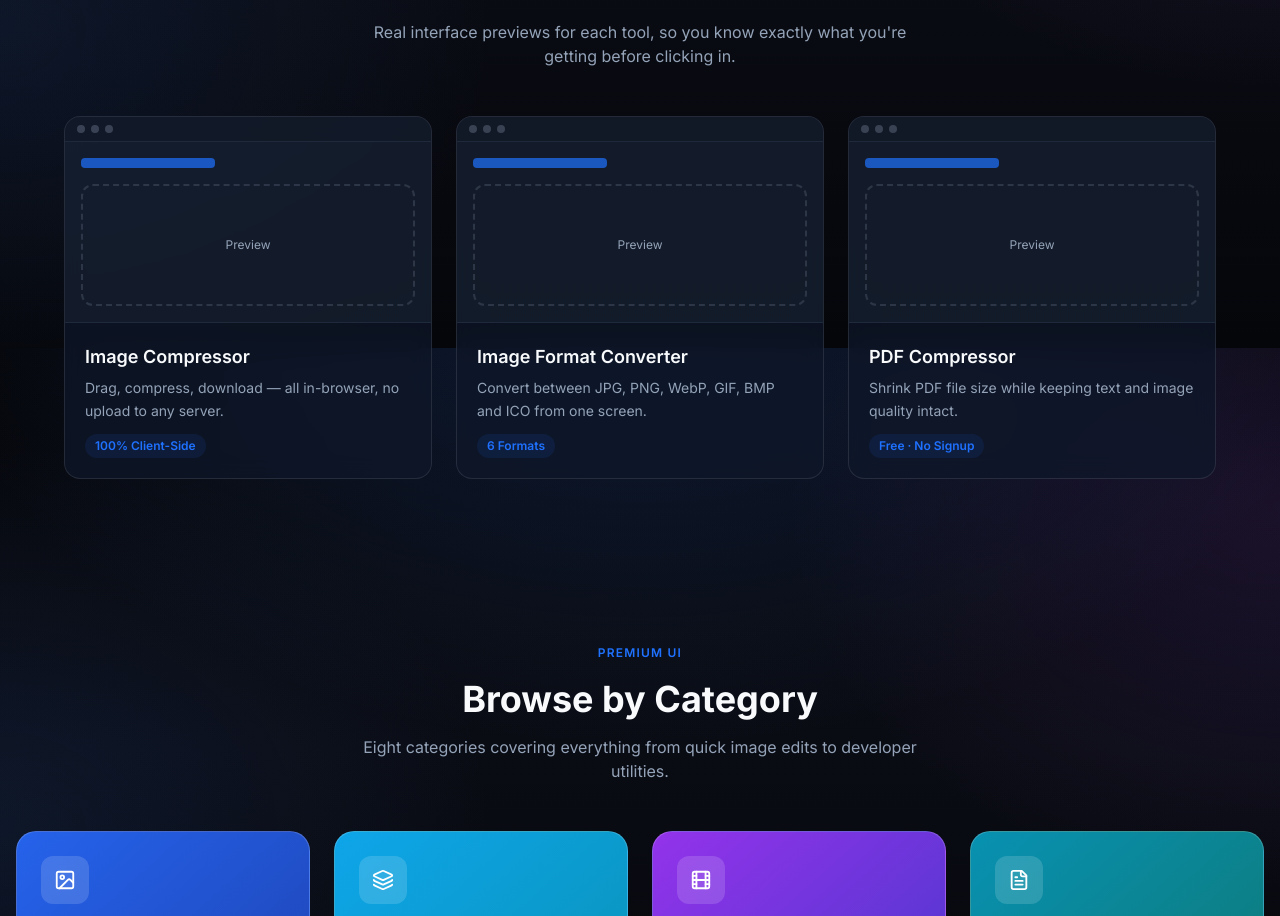
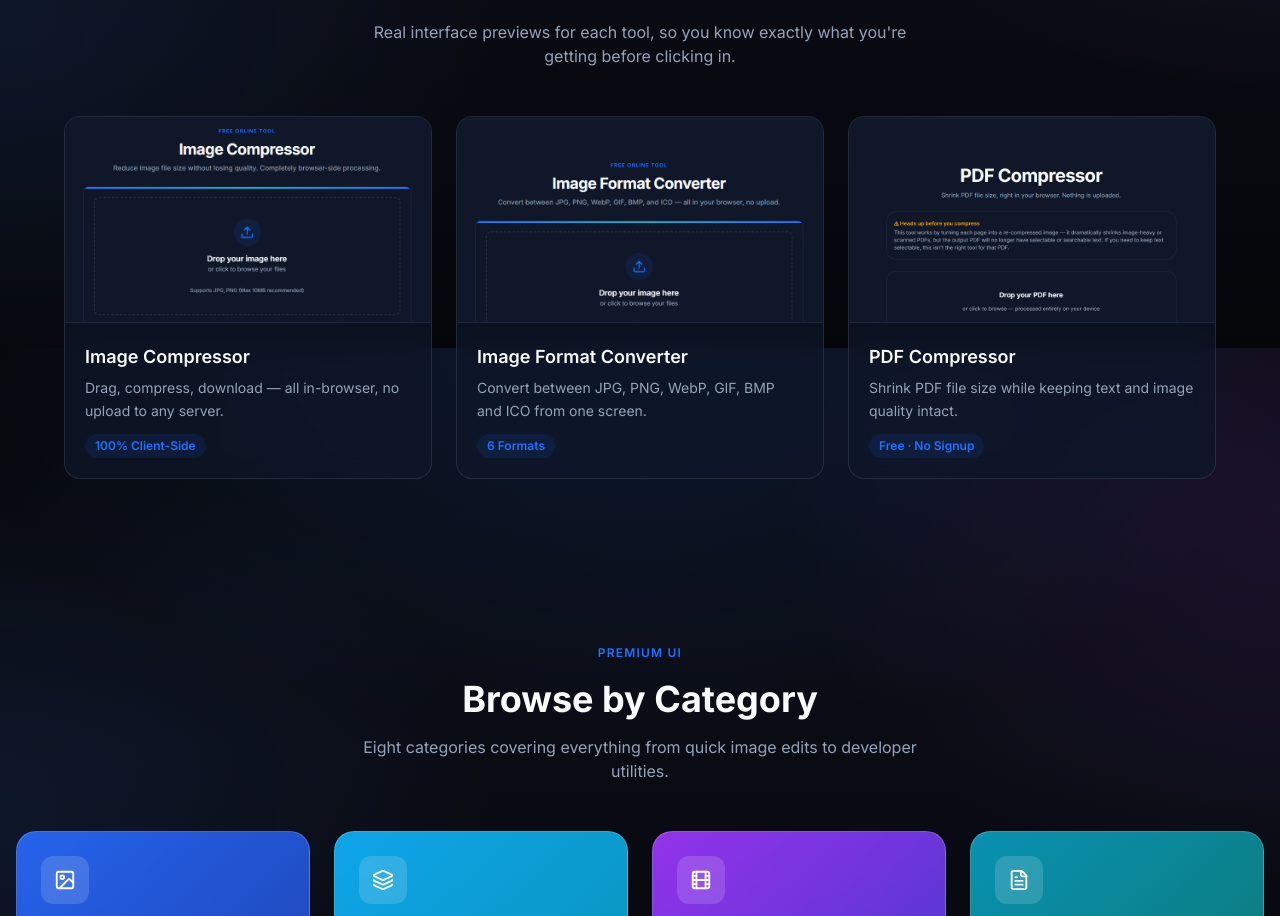
Before and after one commit to surajkumar122024-star/ok01, a Next.js app: page / in a window 1280 px wide. Shown: the part 1252-2168 px from the top of the page. Built offline with nearby package versions, Linux system fonts and the light colour scheme.

Commit message:
Update page.tsx

```diff
--- a/src/app/page.tsx
+++ b/src/app/page.tsx
@@ -290,35 +290,37 @@ export default function Home() {
                 title: 'Image Compressor',
                 desc: 'Drag, compress, download — all in-browser, no upload to any server.',
                 badge: '100% Client-Side',
+                image: '/preview-compressor.png',
+                href: '/tools/compressor',
               },
               {
                 title: 'Image Format Converter',
                 desc: 'Convert between JPG, PNG, WebP, GIF, BMP and ICO from one screen.',
                 badge: '6 Formats',
+                image: '/preview-converter.png',
+                href: '/tools/image-converter',
               },
               {
                 title: 'PDF Compressor',
                 desc: 'Shrink PDF file size while keeping text and image quality intact.',
                 badge: 'Free · No Signup',
+                image: '/preview-pdf-compressor.png',
+                href: '/tools/pdf-compressor',
               },
             ].map((card, i) => (
-              <div
+              <Link
                 key={card.title}
-                className="animate-in fade-in slide-in-from-bottom-4 fill-mode-both glass border-2 border-transparent rounded-2xl overflow-hidden transition-all duration-300 hover:border-primary/40 hover:-translate-y-1.5 hover:shadow-lg hover:shadow-primary/10"
+                href={card.href}
+                className="animate-in fade-in slide-in-from-bottom-4 fill-mode-both glass border-2 border-transparent rounded-2xl overflow-hidden transition-all duration-300 hover:border-primary/40 hover:-translate-y-1.5 hover:shadow-lg hover:shadow-primary/10 block"
                 style={{ animationDuration: '700ms', animationDelay: `${i * 100}ms` }}
               >
-                <div className="aspect-video bg-muted/40 border-b flex flex-col">
-                  <div className="flex items-center gap-1.5 px-3 py-2 bg-black/10 border-b">
-                    <span className="w-2 h-2 rounded-full bg-muted-foreground/30" />
-                    <span className="w-2 h-2 rounded-full bg-muted-foreground/30" />
-                    <span className="w-2 h-2 rounded-full bg-muted-foreground/30" />
-                  </div>
-                  <div className="flex-1 p-4 flex flex-col gap-2">
-                    <div className="h-2.5 w-2/5 rounded bg-primary/70" />
-                    <div className="flex-1 mt-2 rounded-lg border-2 border-dashed border-muted-foreground/20 flex items-center justify-center text-muted-foreground text-xs">
-                      Preview
-                    </div>
-                  </div>
+                <div className="aspect-video bg-muted/40 border-b overflow-hidden relative">
+                  <img
+                    src={card.image}
+                    alt={`${card.title} tool interface preview`}
+                    className="w-full h-full object-cover object-top"
+                    loading="lazy"
+                  />
                 </div>
                 <div className="p-5 text-left">
                   <h3 className="font-semibold text-lg mb-1.5">{card.title}</h3>
@@ -327,7 +329,7 @@ export default function Home() {
                     {card.badge}
                   </span>
                 </div>
-              </div>
+              </Link>
             ))}
           </div>
         </div>
```
